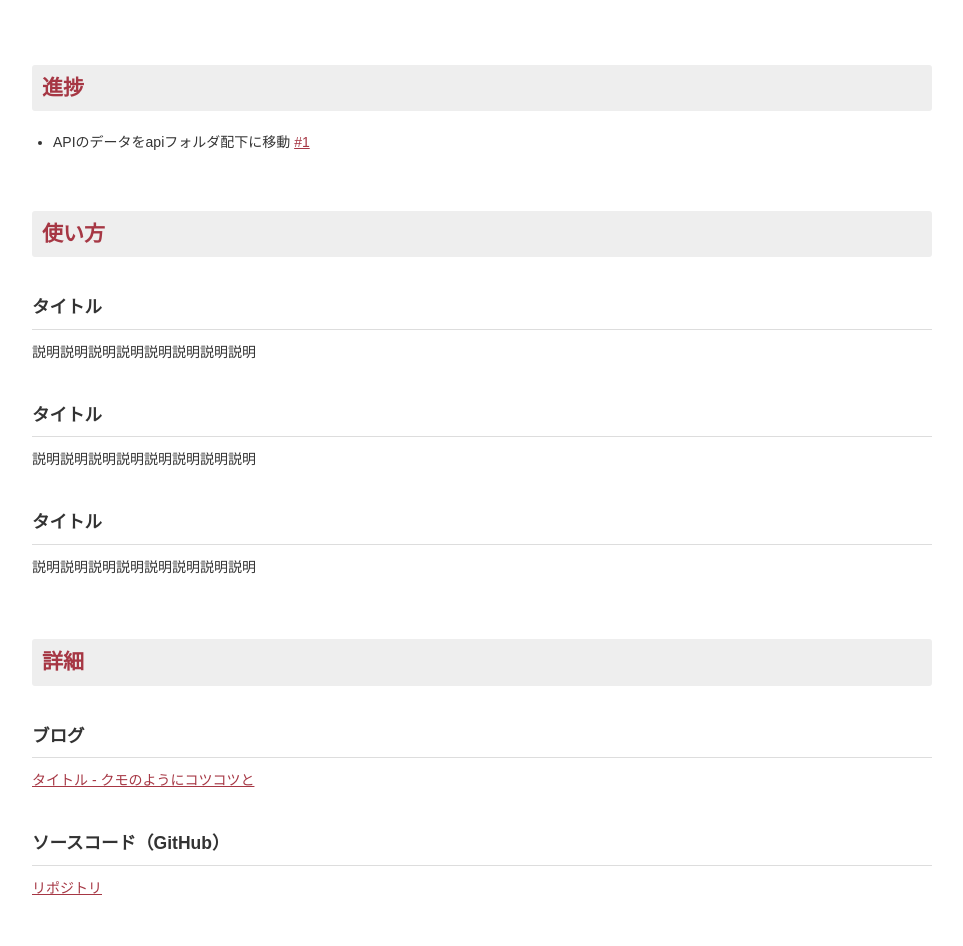
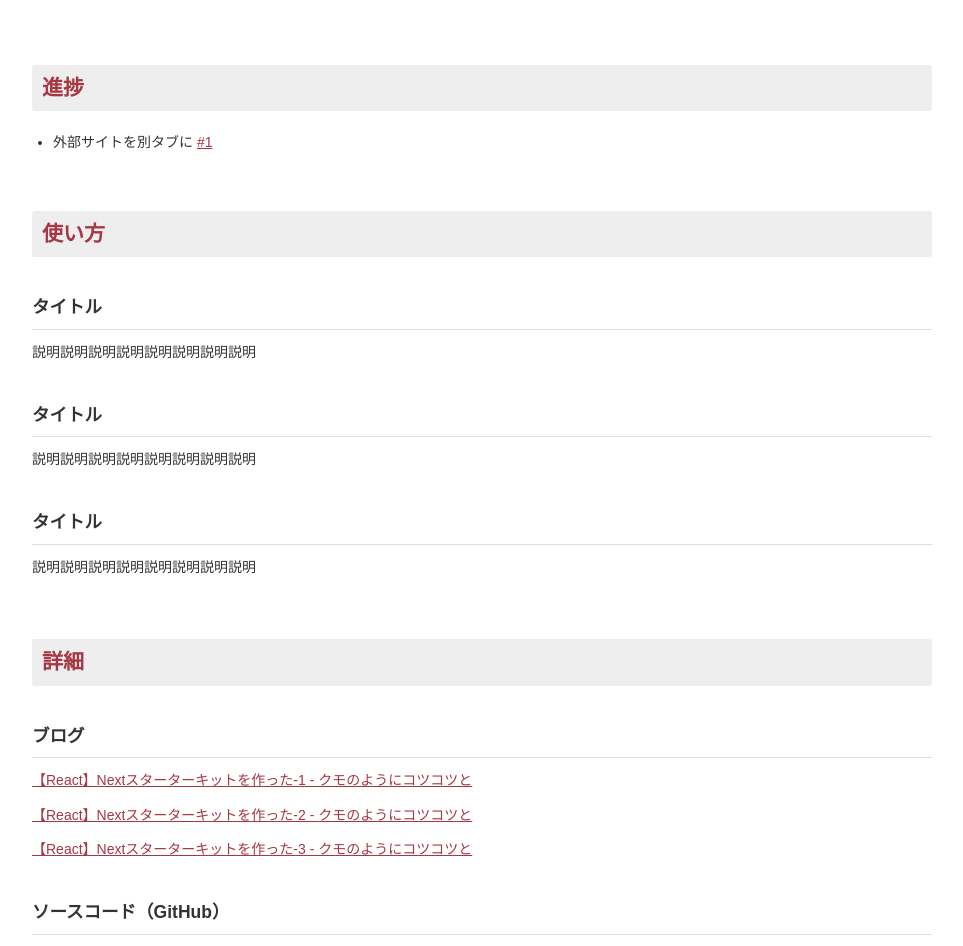
Before and after one commit to ryo-i/next-app-started, a Next.js app: page /about in a window 1280 px wide. Shown: the part 266-1212 px from the top of the page, without its empty margins (158-1121 px from the left). Built offline with nearby package versions, Linux system fonts and the light colour scheme.

Commit message:
外部サイトを別タブに#1

```diff
--- a/components/Profile.tsx
+++ b/components/Profile.tsx
@@ -8,10 +8,10 @@ function Profile() {
         <p>フロントエンドエンジニア。神奈川に住まう四十路のオジキ。 DTP→Webデザイナーから転向し今に至る。<br />
       引き続きコツコツの日々。ブログも書いてます。Webづくり やりたい時が 始め時！</p>
         <ul>
-            <li><a href="https://twitter.com/idr_zz">Twitter</a></li>
-            <li><a href="https://www.i-ryo.com">ブログ</a></li>
-            <li><a href="https://qiita.com/i-ryo">Qiita</a></li>
-            <li><a href="https://github.com/ryo-i">GitHub</a></li>
+            <li><a href="https://twitter.com/idr_zz" target="_blank">Twitter</a></li>
+            <li><a href="https://www.i-ryo.com" target="_blank">ブログ</a></li>
+            <li><a href="https://qiita.com/i-ryo" target="_blank">Qiita</a></li>
+            <li><a href="https://github.com/ryo-i" target="_blank">GitHub</a></li>
         </ul>
       </section>
     </section>
--- a/pages/about.tsx
+++ b/pages/about.tsx
@@ -53,7 +53,7 @@ function About() {
             <section>
                 <h2>進捗</h2>
                 <ul>
-                    <li>APIのデータをapiフォルダ配下に移動 <a href="https://github.com/ryo-i/next-app-started/issues/1">#1</a></li>
+                    <li>外部サイトを別タブに <a href="https://github.com/ryo-i/next-app-started/issues/1">#1</a></li>
                 </ul>
             </section>
             <section>
@@ -75,11 +75,13 @@ function About() {
                 <h2>詳細</h2>
                 <section>
                     <h3>ブログ</h3>
-                    <p><a href="https://www.i-ryo.com/entry/xxxx">タイトル - クモのようにコツコツと</a></p>
+                    <p><a href="https://www.i-ryo.com/entry/2021/05/01/184600" target="_blank">【React】Nextスターターキットを作った-1 - クモのようにコツコツと</a></p>
+                    <p><a href="https://www.i-ryo.com/entry/2021/05/02/101424" target="_blank">【React】Nextスターターキットを作った-2 - クモのようにコツコツと</a></p>
+                    <p><a href="https://www.i-ryo.com/entry/2021/05/02/102630" target="_blank">【React】Nextスターターキットを作った-3 - クモのようにコツコツと</a></p>
                 </section>
                 <section>
                     <h3>ソースコード（GitHub）</h3>
-                    <p><a href="https://github.com/ryo-i/xxxxx">リポジトリ</a></p>
+                    <p><a href="https://github.com/ryo-i/next-app-started" target="_blank">リポジトリ</a></p>
                 </section>
             </section>
             <Profile />
```
Also changed, not shown: 1 other file (tests, documents, lock files or other folders).
